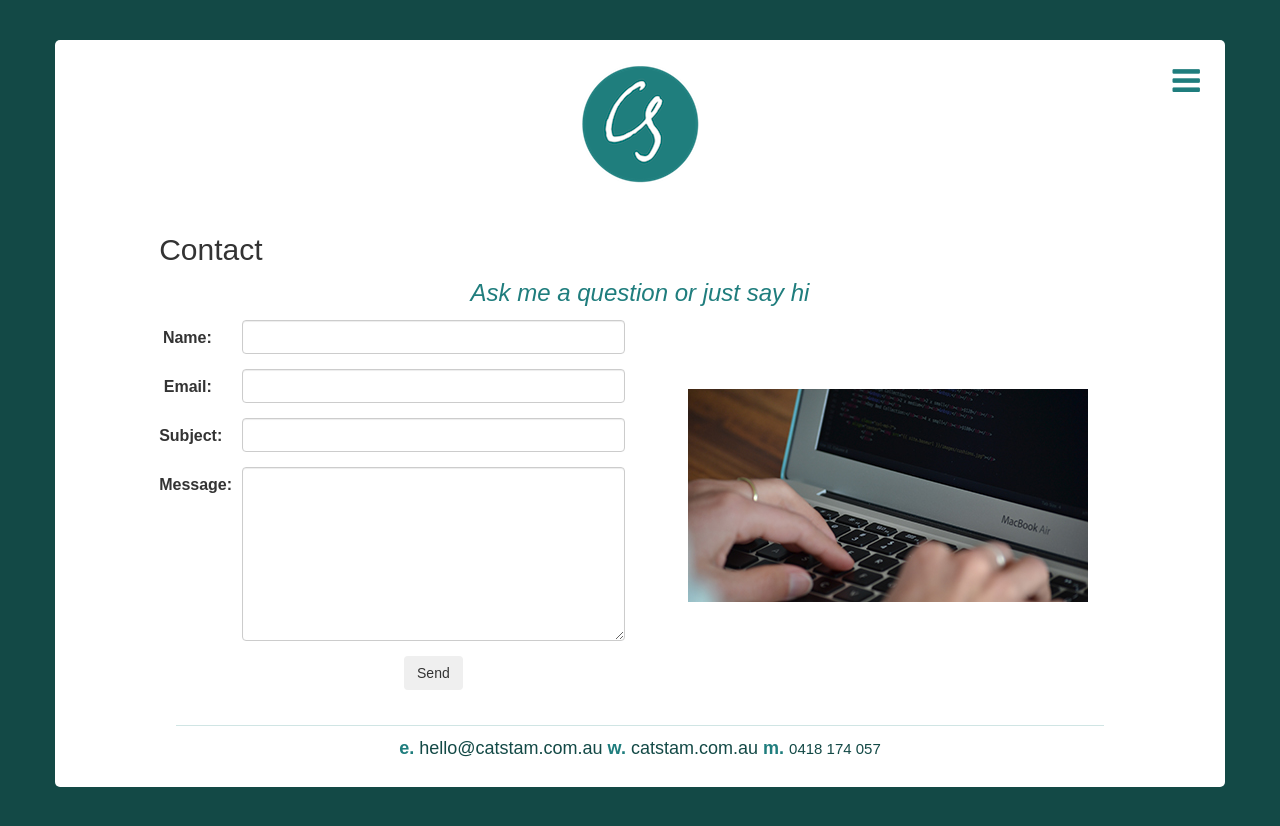
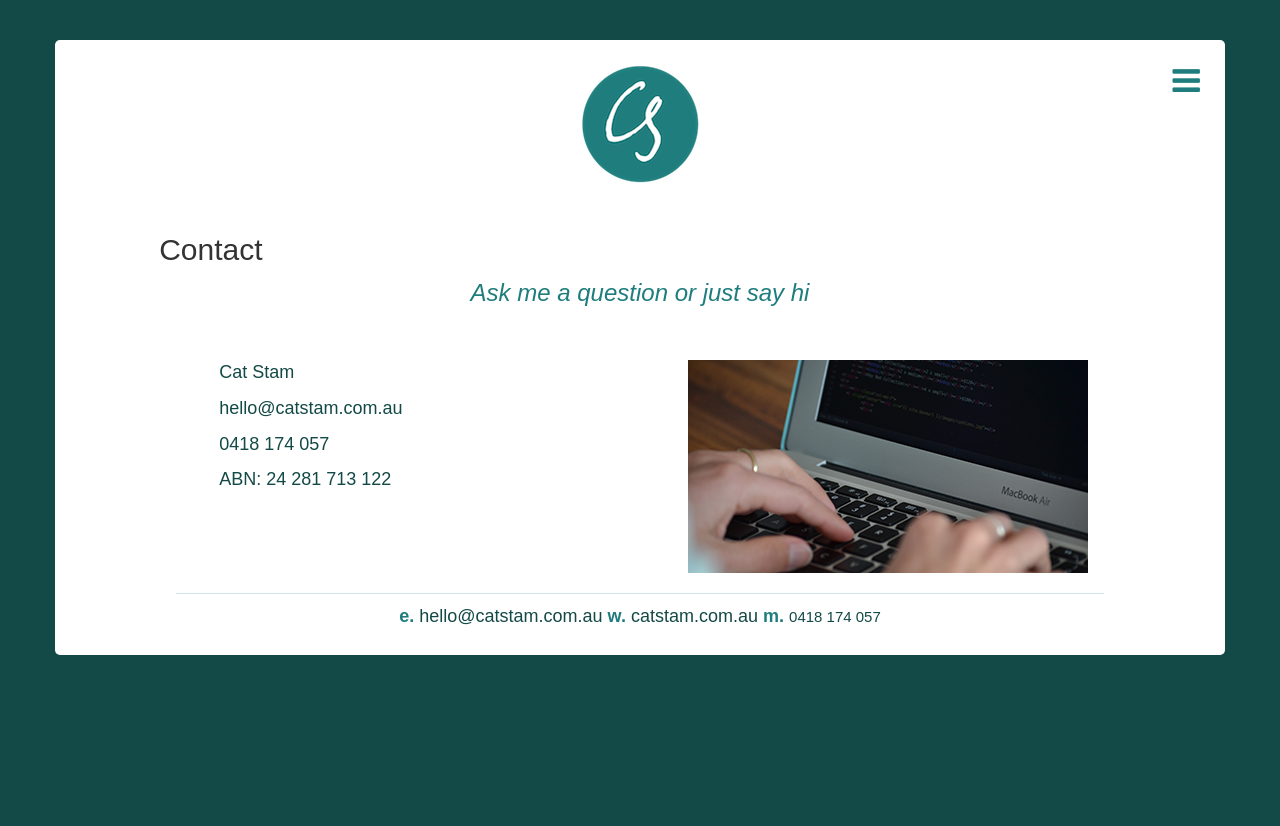
Before and after one commit to csstam/csstam.github.io, a Jekyll site: the page built from contact/index.html, in a window 1280 px wide. Shown: the top 826 px of the page. Built offline with Jekyll 4.4.1, drawn with Linux system fonts in a browser that asks for light colours; nearby versions of some CDN libraries.

Commit message:
Commented out contact form that doesn't work, added in and styled some contact details

```diff
--- a/contact/index.html
+++ b/contact/index.html
@@ -1,7 +1,7 @@
 ---
 layout: template
 ---
-
+<!--
 <script>
 var RecaptchaOptions = {
   theme: 'custom',
@@ -26,6 +26,7 @@ $(function() {
   });
 });
 </script>
+-->
 
 <div class="main">
 
@@ -40,6 +41,12 @@ $(function() {
   <div class="row">
     <div class="col-md-5 col-md-offset-1" align="center">
 
+<div class="contactinfo-block">
+      <address><p class="contactinfo">Cat Stam</p>
+        <p><a class="contactinfo"  href="mailto:cat@catstam.com.au">hello@catstam.com.au</a></p>
+        <p><a class="contactinfo" href="tel:+61418174057">0418 174 057</a></p>
+        <p>ABN: 24 281 713 122</p></address>
+</div>
 
       <!-- Kontaktr -->
       <!--  <script type="text/javascript"> id = 187079; </script>
@@ -50,6 +57,7 @@ $(function() {
     <!-- <iframe src="http://www.contactme.com/5434609ec9fd99000200139d/embed" frameborder="0" scrolling="no" allowtransparency="true" style="height: 500px; width: 510px;"></iframe> -->
 
     <!-- My attempt to manip form -->
+    <!--
 <div id="contactform">
     <form action="http://kontactr.com/xuser/process/187079" name="kform" id="kform" method="post" class="form-horizontal" role="form">
       <input type="hidden" name="id" value="187079">
@@ -114,11 +122,10 @@ $(function() {
 
               </form>
             </div>
-
+-->
 
             </div>
-            <div class="col-md-5"  align="center">
-              <br><br><br>
+            <div class="col-md-5 contact-img"  align="center">
               <img class="img-responsive"  src="../images/cat_screen.jpg" alt="Cat's screen while working">
             </div></div>
             <div class="col-md-1"></div>
--- a/css/main.css
+++ b/css/main.css
@@ -104,6 +104,11 @@ img .monogram {
 	color: #134946;
 }
 
+.footer a:hover {
+	text-decoration: none;
+	color:#1f7d7d;
+}
+
 .menu-item {
 	font-family: "brandon-grotesque", sans-serif;
 	font-style: normal;
@@ -134,3 +139,22 @@ a.foliolinks:hover {
 .glyphicon-arrow-left {
 	color: #1f7d7d;
 }
+
+.contactinfo-block {
+	padding-top: 40px;
+	padding-left: 60px;
+	text-align:left;
+}
+
+a.contactinfo {
+	text-decoration: none;
+	color:#134946;
+}
+a.contactinfo:hover {
+	text-decoration: none;
+	color:#1f7d7d;
+}
+
+.contact-img {
+	padding-top: 40px;
+}
```
